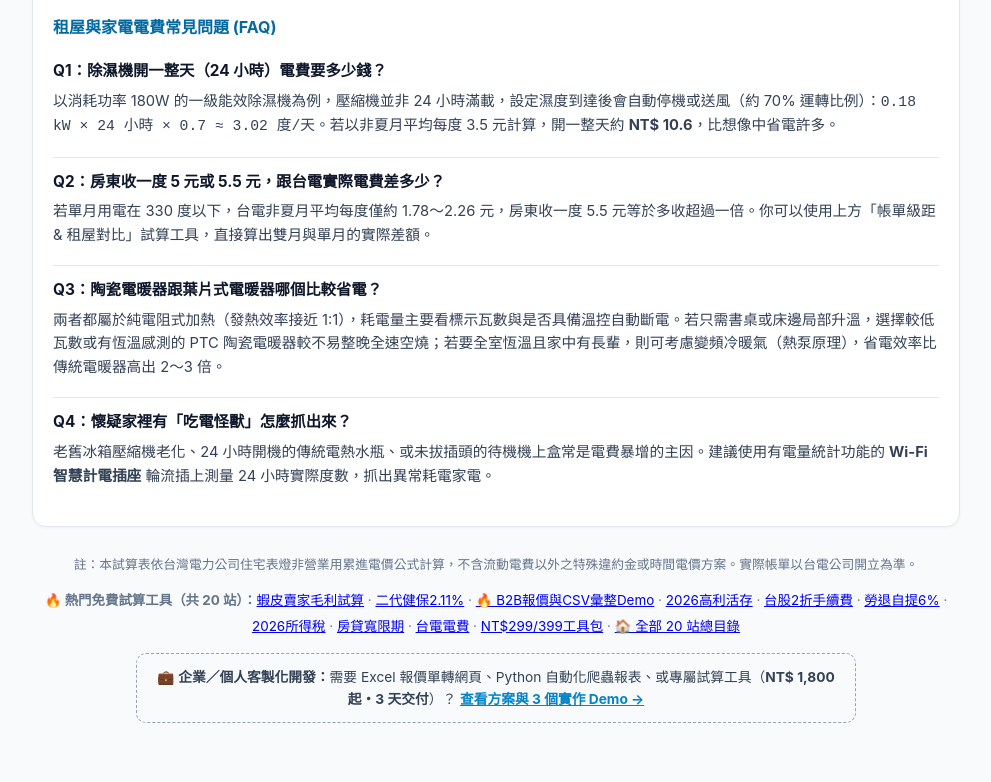
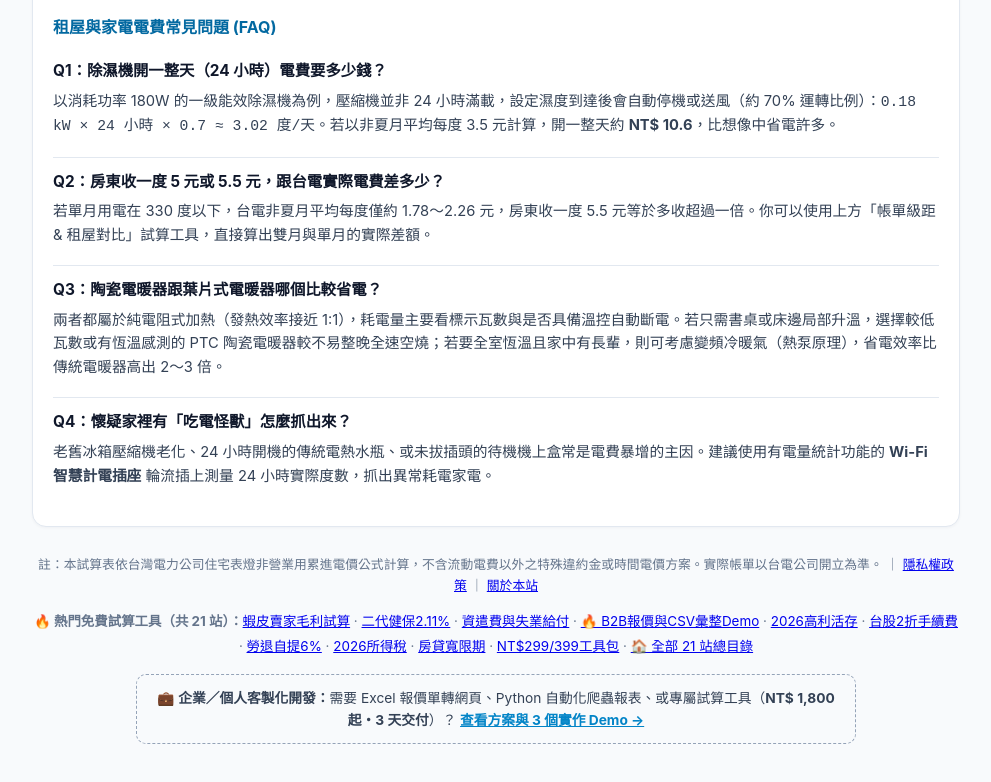
Before and after one commit to jimmycmhsieh0801-cloud/tw-power-calc, a plain HTML site: page index.html in a window 1280 px wide. Shown: the part 1776-2558 px from the top of the page, without its empty margins (144-1135 px from the left). Drawn offline with Linux system fonts and the light colour scheme.

Commit message:
feat(0900): sync 21-site cross-nav, privacy/about links & copy summary

```diff
--- a/index.html
+++ b/index.html
@@ -562,8 +562,8 @@
 
 
         <footer>
-      <p>註：本試算表依台灣電力公司住宅表燈非營業用累進電價公式計算，不含流動電費以外之特殊違約金或時間電價方案。實際帳單以台電公司開立為準。</p>
-      <div class="cross-nav" style="margin:12px auto;font-size:0.84rem;line-height:1.9;"><strong>🔥 熱門免費試算工具（共 20 站）：</strong><a href="https://jimmycmhsieh0801-cloud.github.io/tw-ecommerce-margin-calc/">蝦皮賣家毛利試算</a> · <a href="https://jimmycmhsieh0801-cloud.github.io/tw-nhi-supplement-calc/">二代健保2.11%</a> · <a href="https://jimmycmhsieh0801-cloud.github.io/demo-b2b-quote.html">🔥 B2B報價與CSV彙整Demo</a> · <a href="https://jimmycmhsieh0801-cloud.github.io/tw-bank-interest-calc/">2026高利活存</a> · <a href="https://jimmycmhsieh0801-cloud.github.io/tw-stock-fee-calc/">台股2折手續費</a> · <a href="https://jimmycmhsieh0801-cloud.github.io/tw-labor-pension-calc/">勞退自提6%</a> · <a href="https://jimmycmhsieh0801-cloud.github.io/tw-income-tax-calc/">2026所得稅</a> · <a href="https://jimmycmhsieh0801-cloud.github.io/tw-mortgage-calc/">房貸寬限期</a> · <a href="https://jimmycmhsieh0801-cloud.github.io/tw-power-calc/">台電電費</a> · <a href="https://jimmycmhsieh0801-cloud.github.io/services.html">NT$299/399工具包</a> · <a href="https://jimmycmhsieh0801-cloud.github.io/">🏠 全部 20 站總目錄</a></div>
+      <p>註：本試算表依台灣電力公司住宅表燈非營業用累進電價公式計算，不含流動電費以外之特殊違約金或時間電價方案。實際帳單以台電公司開立為準。 ｜ <a href="https://jimmycmhsieh0801-cloud.github.io/privacy.html">隱私權政策</a> ｜ <a href="https://jimmycmhsieh0801-cloud.github.io/about.html">關於本站</a></p>
+      <div class="cross-nav" style="margin:12px auto;font-size:0.84rem;line-height:1.9;"><strong>🔥 熱門免費試算工具（共 21 站）：</strong><a href="https://jimmycmhsieh0801-cloud.github.io/tw-ecommerce-margin-calc/">蝦皮賣家毛利試算</a> · <a href="https://jimmycmhsieh0801-cloud.github.io/tw-nhi-supplement-calc/">二代健保2.11%</a> · <a href="https://jimmycmhsieh0801-cloud.github.io/tw-severance-calc/">資遣費與失業給付</a> · <a href="https://jimmycmhsieh0801-cloud.github.io/demo-b2b-quote.html">🔥 B2B報價與CSV彙整Demo</a> · <a href="https://jimmycmhsieh0801-cloud.github.io/tw-bank-interest-calc/">2026高利活存</a> · <a href="https://jimmycmhsieh0801-cloud.github.io/tw-stock-fee-calc/">台股2折手續費</a> · <a href="https://jimmycmhsieh0801-cloud.github.io/tw-labor-pension-calc/">勞退自提6%</a> · <a href="https://jimmycmhsieh0801-cloud.github.io/tw-income-tax-calc/">2026所得稅</a> · <a href="https://jimmycmhsieh0801-cloud.github.io/tw-mortgage-calc/">房貸寬限期</a> · <a href="https://jimmycmhsieh0801-cloud.github.io/services.html">NT$299/399工具包</a> · <a href="https://jimmycmhsieh0801-cloud.github.io/">🏠 全部 21 站總目錄</a></div>
   <div class="lead-box" style="margin:14px auto 8px;padding:12px 14px;border:1px dashed #94a3b8;border-radius:10px;background:#f8fafc;max-width:720px;font-size:0.86rem;color:#334155;">💼 <strong>企業／個人客製化開發：</strong>需要 Excel 報價單轉網頁、Python 自動化爬蟲報表、或專屬試算工具（<strong>NT$ 1,800 起・3 天交付</strong>）？ <a class="lead-cta" href="https://jimmycmhsieh0801-cloud.github.io/services.html" style="color:#0284c7;font-weight:700;text-decoration:underline;">查看方案與 3 個實作 Demo →</a></div>
     </footer>
   </div>
```
